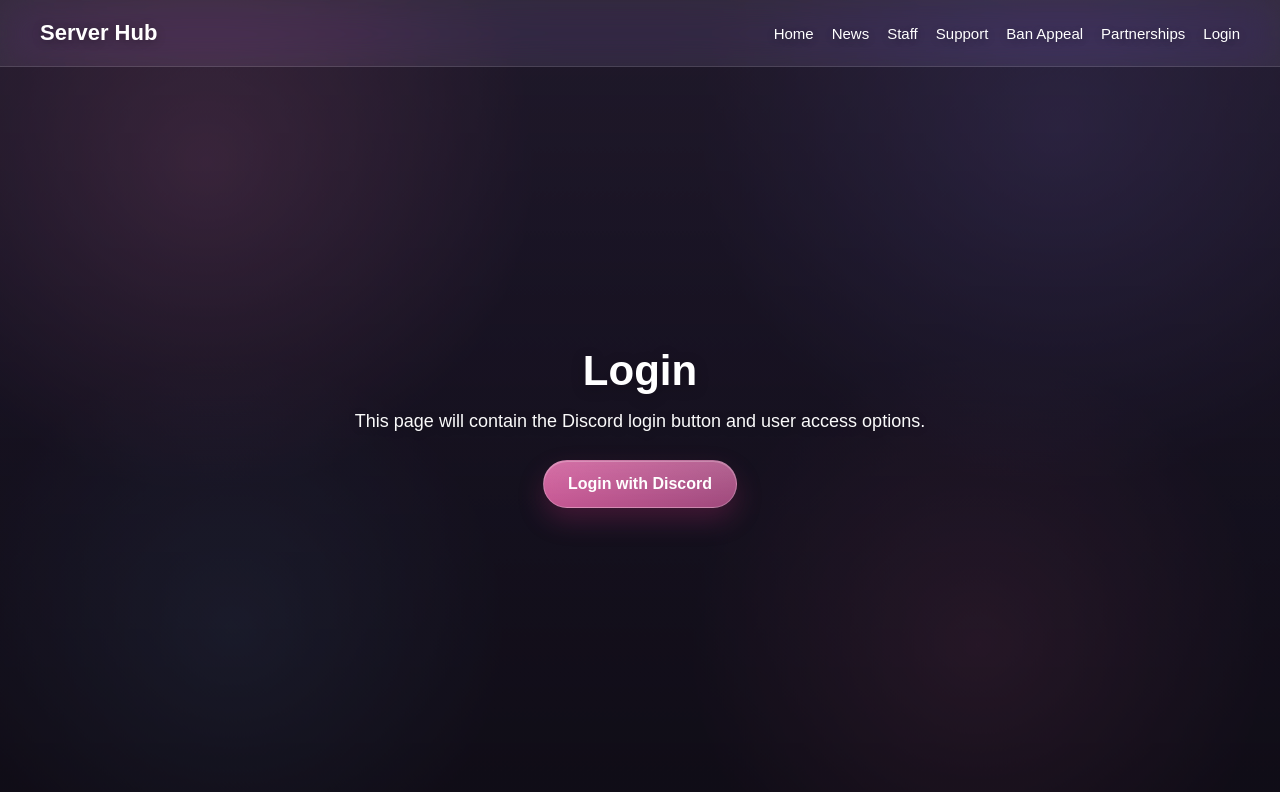
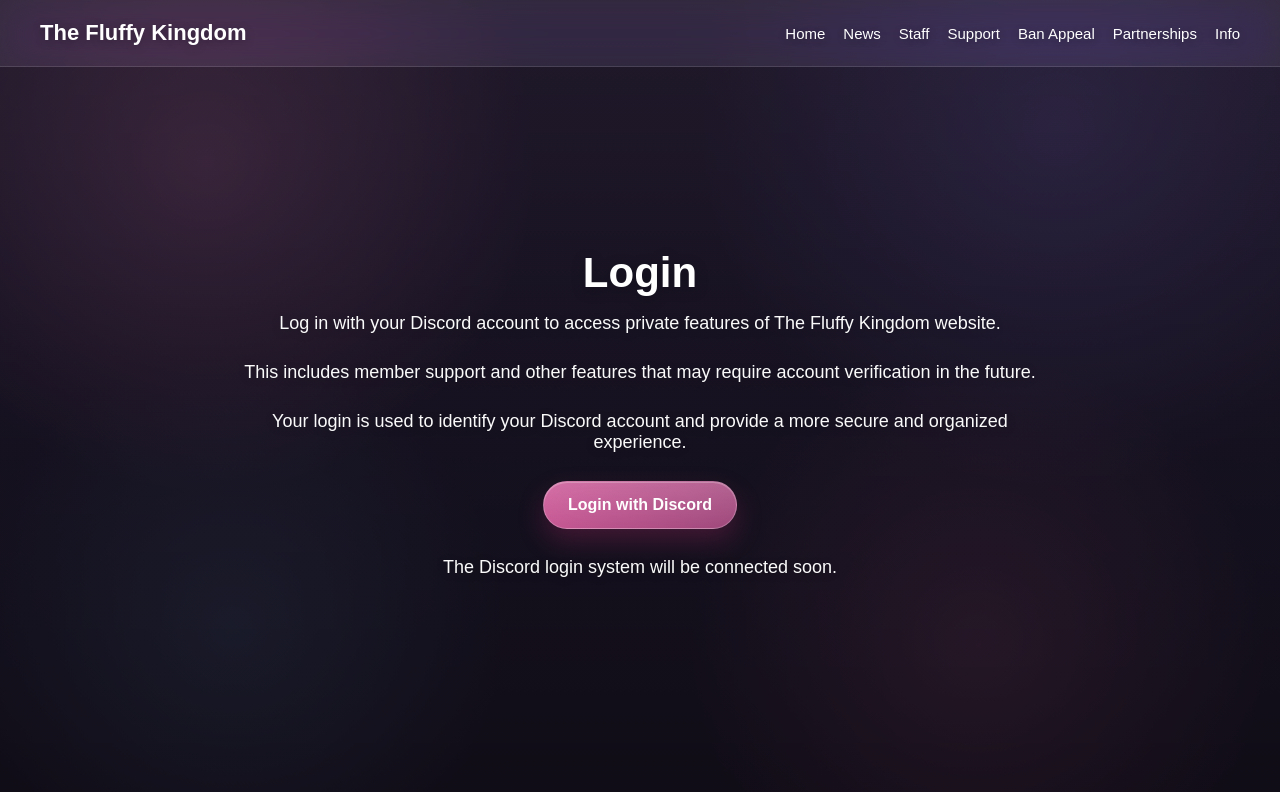
Before and after one commit to Rohxci/Fluffy-site, a plain HTML site: page login.html in a window 1280 px wide. Drawn offline with Linux system fonts and the light colour scheme.

Commit message:
Update login.html

```diff
--- a/login.html
+++ b/login.html
@@ -1,14 +1,14 @@
 <!DOCTYPE html>
 <html lang="en">
 <head>
-  <meta charset="UTF-8">
-  <meta name="viewport" content="width=device-width, initial-scale=1.0">
-  <title>Login</title>
-  <link rel="stylesheet" href="css/style.css">
+  <meta charset="UTF-8" />
+  <meta name="viewport" content="width=device-width, initial-scale=1.0" />
+  <title>Login - The Fluffy Kingdom</title>
+  <link rel="stylesheet" href="css/style.css" />
 </head>
 <body>
   <header class="navbar">
-    <div class="nav-logo">Server Hub</div>
+    <div class="nav-logo">The Fluffy Kingdom</div>
     <nav>
       <a href="index.html">Home</a>
       <a href="news.html">News</a>
@@ -16,17 +16,33 @@
       <a href="support.html">Support</a>
       <a href="ban-appeal.html">Ban Appeal</a>
       <a href="partnerships.html">Partnerships</a>
-      <a href="login.html">Login</a>
+      <a href="info.html">Info</a>
     </nav>
   </header>
 
   <main class="hero">
     <div class="hero-content">
       <h1>Login</h1>
-      <p>This page will contain the Discord login button and user access options.</p>
-      <div class="hero-buttons">
+
+      <p>
+        Log in with your Discord account to access private features of The Fluffy Kingdom website.
+      </p>
+
+      <p>
+        This includes member support and other features that may require account verification in the future.
+      </p>
+
+      <p>
+        Your login is used to identify your Discord account and provide a more secure and organized experience.
+      </p>
+
+      <div class="hero-buttons" style="margin-top: 28px;">
         <a class="btn primary" href="#">Login with Discord</a>
       </div>
+
+      <p style="margin-top: 28px;">
+        The Discord login system will be connected soon.
+      </p>
     </div>
   </main>
 </body>
```
